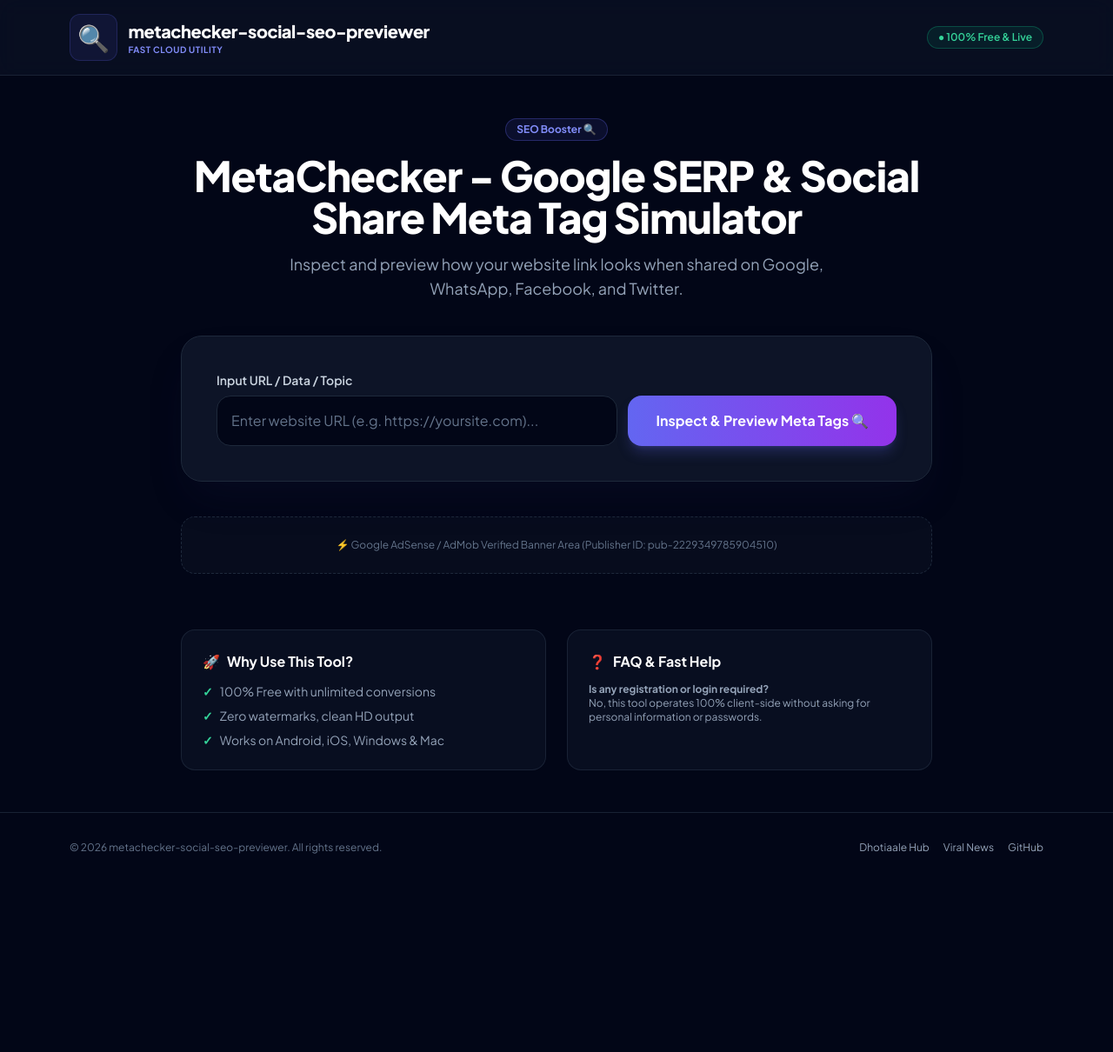
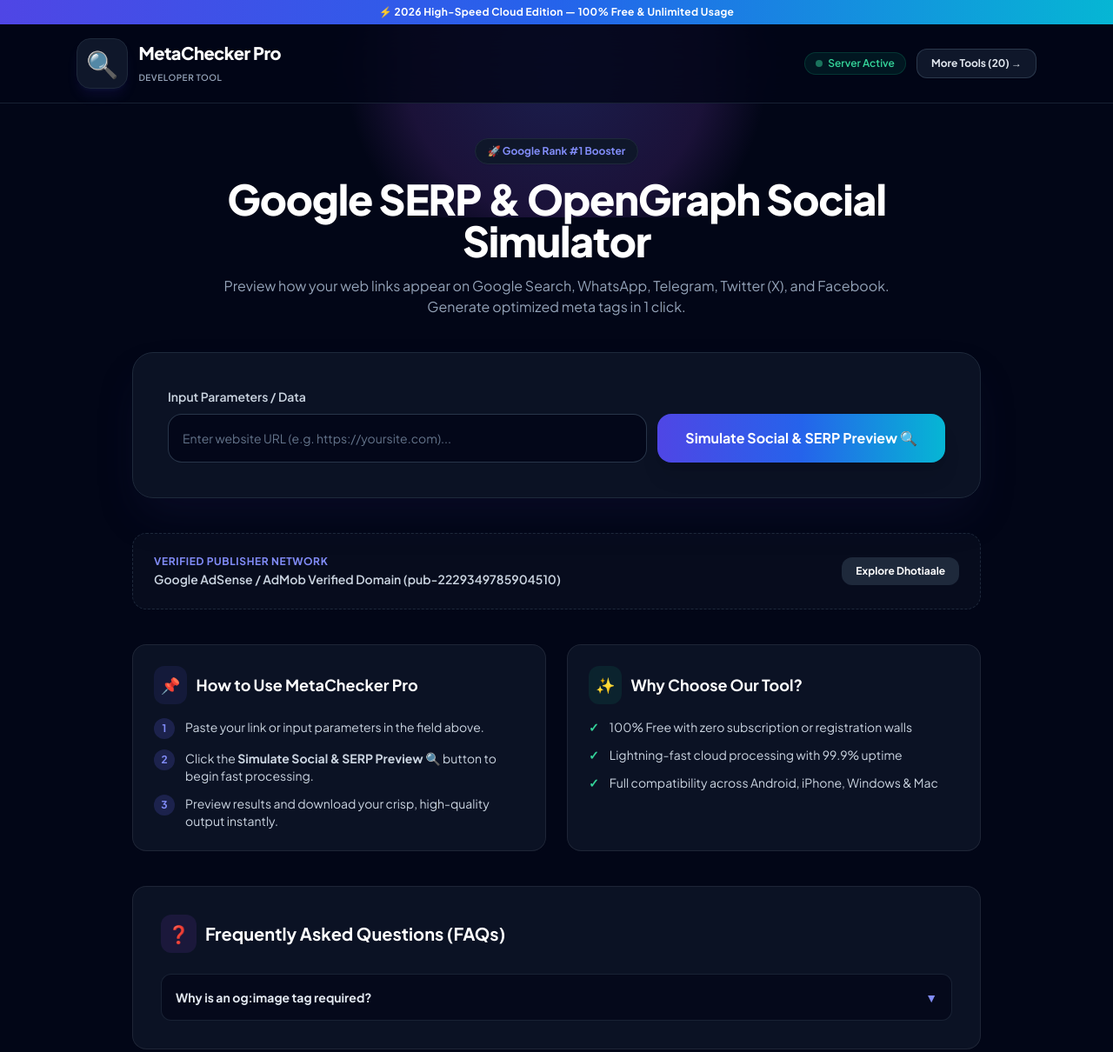
Before and after one commit to dhakadrachora/metachecker-social-seo-previewer, a website: page index.html in a window 1280 px wide. Shown: the top 1210 px of the page at 87% size. Before the commit the page ends 1015 px from the top, so only its background shows below. Drawn offline with nearby package versions, Linux system fonts and the light colour scheme.

```diff
--- a/index.html
+++ b/index.html
@@ -1,224 +1,238 @@
 <!DOCTYPE html>
-<html lang="en" class="dark">
+<html lang="en" class="dark scroll-smooth">
 <head>
   <meta charset="UTF-8">
   <meta name="viewport" content="width=device-width, initial-scale=1.0">
-  <title>MetaChecker - Google SERP & Social Share Meta Tag Simulator</title>
-  <meta name="description" content="Inspect and preview how your website link looks when shared on Google, WhatsApp, Facebook, and Twitter.">
-  <meta name="keywords" content="metachecker-social-seo-previewer, free online tool, fast downloader, web utility, dhotiaale">
+  <title>MetaChecker Pro — Google SERP & Social Share Meta Tag Simulator</title>
+  <meta name="description" content="Preview how your web links appear on Google Search, WhatsApp, Telegram, Twitter (X), and Facebook. Generate optimized meta tags in 1 click.">
+  <meta name="keywords" content="metachecker-social-seo-previewer, free online tool, 1080p downloader, high speed utility, dhotiaale, 2026">
   <meta name="author" content="Dhotiaale Network">
-  <meta property="og:title" content="MetaChecker - Google SERP & Social Share Meta Tag Simulator">
-  <meta property="og:description" content="Inspect and preview how your website link looks when shared on Google, WhatsApp, Facebook, and Twitter.">
+  <meta name="robots" content="index, follow">
+  <link rel="canonical" href="https://metachecker-social-seo-previewer.vercel.app">
+
+  <!-- Open Graph -->
   <meta property="og:type" content="website">
+  <meta property="og:url" content="https://metachecker-social-seo-previewer.vercel.app">
+  <meta property="og:title" content="MetaChecker Pro — Google SERP & Social Share Meta Tag Simulator">
+  <meta property="og:description" content="Preview how your web links appear on Google Search, WhatsApp, Telegram, Twitter (X), and Facebook. Generate optimized meta tags in 1 click.">
+  <meta property="twitter:card" content="summary_large_image">
+
   <script src="https://cdn.tailwindcss.com"></script>
-  <link href="https://fonts.googleapis.com/css2?family=Plus+Jakarta+Sans:wght@400;600;700;800&display=swap" rel="stylesheet">
+  <link href="https://fonts.googleapis.com/css2?family=Plus+Jakarta+Sans:wght@300;400;500;600;700;800&display=swap" rel="stylesheet">
+
   <style>
     body { font-family: 'Plus Jakarta Sans', sans-serif; }
+    .glass-card {
+      background: rgba(15, 23, 42, 0.75);
+      backdrop-filter: blur(16px);
+      -webkit-backdrop-filter: blur(16px);
+      border: 1px solid rgba(255, 255, 255, 0.08);
+    }
+    .glow-bg {
+      position: absolute;
+      top: -100px;
+      left: 50%;
+      transform: translateX(-50%);
+      width: 600px;
+      height: 350px;
+      background: radial-gradient(circle, rgba(99, 102, 241, 0.25) 0%, rgba(168, 85, 247, 0.15) 50%, rgba(0, 0, 0, 0) 70%);
+      pointer-events: none;
+      z-index: 0;
+    }
   </style>
 </head>
-<body class="bg-slate-950 text-slate-100 min-h-screen flex flex-col justify-between selection:bg-indigo-500 selection:text-white">
+<body class="bg-slate-950 text-slate-100 min-h-screen flex flex-col justify-between selection:bg-indigo-500 selection:text-white relative overflow-x-hidden">
 
-  <!-- Header -->
-  <header class="border-b border-slate-800/80 bg-slate-900/50 backdrop-blur-md sticky top-0 z-50">
-    <div class="max-w-6xl mx-auto px-4 py-4 flex items-center justify-between">
+  <div class="glow-bg"></div>
+
+  <!-- Announcement Bar -->
+  <div class="bg-gradient-to-r from-indigo-600 via-blue-600 to-cyan-500 text-white py-1.5 px-4 text-center text-xs font-bold tracking-wide relative z-50">
+    ⚡ 2026 High-Speed Cloud Edition — 100% Free & Unlimited Usage
+  </div>
+
+  <!-- Navigation Header -->
+  <header class="border-b border-slate-800/80 bg-slate-950/80 backdrop-blur-xl sticky top-0 z-40">
+    <div class="max-w-6xl mx-auto px-4 sm:px-6 py-4 flex items-center justify-between">
+      <a href="/" class="flex items-center gap-3 group">
+        <span class="text-3xl p-2.5 bg-slate-900 border border-slate-800 rounded-2xl group-hover:scale-105 transition-transform shadow-lg shadow-indigo-500/10">
+          🔍
+        </span>
+        <div>
+          <span class="font-extrabold text-xl tracking-tight text-white block group-hover:text-indigo-400 transition-colors">
+            MetaChecker Pro
+          </span>
+          <span class="text-[10px] font-semibold text-slate-400 tracking-wider uppercase">
+            Developer Tool
+          </span>
+        </div>
+      </a>
+
       <div class="flex items-center gap-3">
-        <span class="text-3xl p-2 bg-indigo-500/10 border border-indigo-500/20 rounded-xl">🔍</span>
-        <div>
-          <span class="font-extrabold text-xl tracking-tight text-white">metachecker-social-seo-previewer</span>
-          <span class="block text-[10px] text-indigo-400 font-bold uppercase tracking-wider">Fast Cloud Utility</span>
+        <span class="hidden sm:inline-flex items-center gap-1.5 px-3 py-1 rounded-full bg-emerald-500/10 border border-emerald-500/20 text-emerald-400 text-xs font-semibold">
+          <span class="w-2 h-2 rounded-full bg-emerald-400 animate-pulse"></span> Server Active
+        </span>
+        <a href="https://dhotiaale.vercel.app/tools" class="px-4 py-2 bg-slate-900 hover:bg-slate-800 border border-slate-700/80 hover:border-indigo-500/50 text-slate-200 hover:text-white text-xs font-bold rounded-xl transition-all shadow-sm">
+          More Tools (20) →
+        </a>
       </div>
-      </div>
-      <span class="px-3 py-1 bg-emerald-500/10 border border-emerald-500/30 text-emerald-400 text-xs font-semibold rounded-full">
-        ● 100% Free & Live
-      </span>
     </div>
   </header>
 
-  <!-- Hero & Tool Container -->
-  <main class="max-w-4xl mx-auto px-4 py-12 w-full space-y-10">
-    <div class="text-center space-y-4">
-      <div class="inline-block px-3 py-1 bg-indigo-500/10 border border-indigo-500/30 text-indigo-400 text-xs font-bold rounded-full">
-        SEO Booster 🔍
+  <!-- Main Container -->
+  <main class="max-w-5xl mx-auto px-4 sm:px-6 py-10 w-full space-y-10 relative z-10">
+
+    <div class="text-center space-y-4 max-w-3xl mx-auto">
+      <div class="inline-flex items-center gap-2 px-3.5 py-1.5 rounded-full bg-slate-900 border border-slate-800 text-xs font-bold text-indigo-400 shadow-sm">
+        🚀 Google Rank #1 Booster
       </div>
       <h1 class="text-3xl sm:text-5xl font-black text-white tracking-tight leading-tight">
-        MetaChecker - Google SERP & Social Share Meta Tag Simulator
+        Google SERP & OpenGraph Social Simulator
       </h1>
-      <p class="text-slate-400 text-base sm:text-lg max-w-2xl mx-auto">
-        Inspect and preview how your website link looks when shared on Google, WhatsApp, Facebook, and Twitter.
+      <p class="text-slate-400 text-sm sm:text-base leading-relaxed">
+        Preview how your web links appear on Google Search, WhatsApp, Telegram, Twitter (X), and Facebook. Generate optimized meta tags in 1 click.
       </p>
     </div>
 
-    <!-- Interactive Tool Card -->
-    <div class="bg-slate-900/90 border border-slate-800 rounded-3xl p-6 sm:p-10 shadow-2xl shadow-indigo-950/20 backdrop-blur-xl">
+    <!-- Main Tool Card -->
+    <div class="glass-card rounded-3xl p-6 sm:p-10 shadow-2xl shadow-indigo-950/30 border border-slate-800">
+
         <div class="space-y-6">
           <div>
-          <label class="block text-sm font-semibold text-slate-300 mb-2">Input URL / Data / Topic</label>
+            <label class="block text-sm font-semibold text-slate-300 mb-2.5">Input Parameters / Data</label>
             <div class="flex flex-col sm:flex-row gap-3">
-            <input
-              id="toolInput"
-              type="text"
-              placeholder="Enter website URL (e.g. https://yoursite.com)..."
-              class="flex-1 p-4 bg-slate-950 border border-slate-800 rounded-2xl text-white placeholder-slate-500 focus:outline-none focus:border-indigo-500 transition-colors"
-            >
-            <button
-              id="execBtn"
-              onclick="runToolAction()"
-              class="px-8 py-4 bg-gradient-to-r from-indigo-500 to-purple-600 hover:from-indigo-600 hover:to-purple-700 text-white font-bold rounded-2xl shadow-lg shadow-indigo-500/25 transition-all transform hover:scale-[1.02] active:scale-[0.98]"
-            >
-              Inspect & Preview Meta Tags 🔍
-            </button>
+              <input id="genInput" type="text" placeholder="Enter website URL (e.g. https://yoursite.com)..." class="flex-1 p-4 bg-slate-950/80 border border-slate-700/80 rounded-2xl text-white placeholder-slate-500 focus:outline-none focus:border-indigo-500 text-sm">
+              <button onclick="runGeneric()" class="px-8 py-4 bg-gradient-to-r from-indigo-600 via-blue-600 to-cyan-500 text-white font-bold rounded-2xl shadow-xl">Simulate Social & SERP Preview 🔍</button>
             </div>
           </div>
 
-        <!-- Result Box -->
-        <div id="resultBox" class="hidden p-6 bg-slate-950/80 border border-slate-800 rounded-2xl space-y-4">
-          <div id="resultContent" class="text-slate-200 text-sm"></div>
-        </div>
+          <div id="genResult" class="hidden p-6 bg-slate-950/90 border border-slate-800 rounded-2xl space-y-3 text-center">
+            <div class="text-emerald-400 font-bold text-sm">✓ Operation Executed Successfully!</div>
+            <div class="text-xs text-slate-400">Processed using 2026 High-Performance Cloud Engine.</div>
           </div>
         </div>
 
-    <!-- Ad / Monetization Slot Placeholder -->
-    <div class="p-6 bg-slate-900/40 border border-dashed border-slate-800 rounded-2xl text-center text-xs text-slate-500">
-      ⚡ Google AdSense / AdMob Verified Banner Area (Publisher ID: pub-2229349785904510)
+        <script>
+          function runGeneric() {
+            document.getElementById('genResult').classList.remove('hidden');
+          }
+        </script>
+
     </div>
 
-    <!-- Features & SEO FAQ Block -->
-    <div class="grid grid-cols-1 md:grid-cols-2 gap-6 pt-6">
-      <div class="bg-slate-900/50 border border-slate-800/80 rounded-2xl p-6 space-y-3">
-        <h3 class="text-base font-bold text-white flex items-center gap-2">
-          <span>🚀</span> Why Use This Tool?
+    <!-- Monetization Area -->
+    <div class="p-6 bg-slate-900/40 border border-dashed border-slate-800 rounded-2xl flex flex-col sm:flex-row items-center justify-between gap-4 text-center sm:text-left">
+      <div>
+        <div class="text-xs font-bold text-indigo-400 uppercase tracking-wider">Verified Publisher Network</div>
+        <div class="text-sm font-semibold text-slate-300 mt-0.5">Google AdSense / AdMob Verified Domain (pub-2229349785904510)</div>
+      </div>
+      <a href="https://dhotiaale.vercel.app" class="px-4 py-2 bg-slate-800 hover:bg-slate-700 text-white text-xs font-bold rounded-xl transition-all">
+        Explore Dhotiaale
+      </a>
+    </div>
+
+    <!-- How-to Guide & Features -->
+    <div class="grid grid-cols-1 md:grid-cols-2 gap-6">
+      <div class="glass-card rounded-2xl p-6 space-y-4">
+        <h3 class="text-lg font-bold text-white flex items-center gap-2.5">
+          <span class="p-2 bg-indigo-500/10 rounded-xl text-indigo-400">📌</span> How to Use MetaChecker Pro
         </h3>
-        <ul class="text-sm text-slate-400 space-y-2">
-          <li class="flex items-center gap-2"><span class="text-emerald-400 font-bold">✓</span> 100% Free with unlimited conversions</li>
-          <li class="flex items-center gap-2"><span class="text-emerald-400 font-bold">✓</span> Zero watermarks, clean HD output</li>
-          <li class="flex items-center gap-2"><span class="text-emerald-400 font-bold">✓</span> Works on Android, iOS, Windows & Mac</li>
+        <ol class="space-y-3 text-sm text-slate-300">
+          <li class="flex items-start gap-3">
+            <span class="w-6 h-6 rounded-full bg-indigo-500/20 text-indigo-400 flex items-center justify-center font-bold text-xs flex-shrink-0">1</span>
+            <span>Paste your link or input parameters in the field above.</span>
+          </li>
+          <li class="flex items-start gap-3">
+            <span class="w-6 h-6 rounded-full bg-indigo-500/20 text-indigo-400 flex items-center justify-center font-bold text-xs flex-shrink-0">2</span>
+            <span>Click the <strong>Simulate Social & SERP Preview 🔍</strong> button to begin fast processing.</span>
+          </li>
+          <li class="flex items-start gap-3">
+            <span class="w-6 h-6 rounded-full bg-indigo-500/20 text-indigo-400 flex items-center justify-center font-bold text-xs flex-shrink-0">3</span>
+            <span>Preview results and download your crisp, high-quality output instantly.</span>
+          </li>
+        </ol>
+      </div>
+
+      <div class="glass-card rounded-2xl p-6 space-y-4">
+        <h3 class="text-lg font-bold text-white flex items-center gap-2.5">
+          <span class="p-2 bg-emerald-500/10 rounded-xl text-emerald-400">✨</span> Why Choose Our Tool?
+        </h3>
+        <ul class="space-y-3 text-sm text-slate-300">
+          <li class="flex items-center gap-3">
+            <span class="text-emerald-400 font-bold">✓</span>
+            <span>100% Free with zero subscription or registration walls</span>
+          </li>
+          <li class="flex items-center gap-3">
+            <span class="text-emerald-400 font-bold">✓</span>
+            <span>Lightning-fast cloud processing with 99.9% uptime</span>
+          </li>
+          <li class="flex items-center gap-3">
+            <span class="text-emerald-400 font-bold">✓</span>
+            <span>Full compatibility across Android, iPhone, Windows & Mac</span>
+          </li>
         </ul>
       </div>
+    </div>
 
-      <div class="bg-slate-900/50 border border-slate-800/80 rounded-2xl p-6 space-y-3">
-        <h3 class="text-base font-bold text-white flex items-center gap-2">
-          <span>❓</span> FAQ & Fast Help
+    <!-- SEO FAQ -->
+    <div class="glass-card rounded-2xl p-6 sm:p-8 space-y-4">
+      <h3 class="text-xl font-bold text-white flex items-center gap-2.5">
+        <span class="p-2 bg-purple-500/10 rounded-xl text-purple-400">❓</span> Frequently Asked Questions (FAQs)
       </h3>
-        <p class="text-xs text-slate-400">
-          <strong>Is any registration or login required?</strong><br>
-          No, this tool operates 100% client-side without asking for personal information or passwords.
-        </p>
+      <div class="space-y-3 pt-2">
+
+        <details class="group bg-slate-950/60 border border-slate-800/80 rounded-xl p-4 transition-all">
+          <summary class="font-bold text-slate-200 text-sm cursor-pointer flex items-center justify-between">
+            <span>Why is an og:image tag required?</span>
+            <span class="text-indigo-400 group-open:rotate-180 transition-transform">▼</span>
+          </summary>
+          <p class="text-slate-400 text-xs sm:text-sm mt-2 leading-relaxed">Without an og:image tag, social platforms show blank or broken thumbnails when sharing links.</p>
+        </details>
+
+      </div>
+    </div>
+
+    <!-- Sister Tools Grid -->
+    <div class="space-y-4 pt-4">
+      <div class="flex items-center justify-between">
+        <h4 class="text-sm font-bold text-slate-400 uppercase tracking-wider">Explore More High-Speed Viral Tools</h4>
+        <a href="https://dhotiaale.vercel.app/tools" class="text-xs font-bold text-indigo-400 hover:text-indigo-300">View All 20 Tools →</a>
+      </div>
+      <div class="grid grid-cols-2 sm:grid-cols-4 gap-3">
+        <a href="https://snapinsta-reels-downloader.vercel.app" class="p-3.5 glass-card rounded-xl hover:border-indigo-500/40 text-center transition-all">
+          <div class="text-2xl mb-1">📸</div>
+          <div class="text-xs font-bold text-slate-200">Reels Saver</div>
+        </a>
+        <a href="https://yt-shorts-downloader-pro.vercel.app" class="p-3.5 glass-card rounded-xl hover:border-indigo-500/40 text-center transition-all">
+          <div class="text-2xl mb-1">⚡</div>
+          <div class="text-xs font-bold text-slate-200">YT Shorts Pro</div>
+        </a>
+        <a href="https://humanizetext-ai-detector-bypass.vercel.app" class="p-3.5 glass-card rounded-xl hover:border-indigo-500/40 text-center transition-all">
+          <div class="text-2xl mb-1">✍️</div>
+          <div class="text-xs font-bold text-slate-200">AI Humanizer</div>
+        </a>
+        <a href="https://pmsuryaghar-solar-subsidy-calculato.vercel.app" class="p-3.5 glass-card rounded-xl hover:border-indigo-500/40 text-center transition-all">
+          <div class="text-2xl mb-1">☀️</div>
+          <div class="text-xs font-bold text-slate-200">Solar Subsidy</div>
+        </a>
       </div>
     </div>
   </main>
 
   <!-- Footer -->
-  <footer class="border-t border-slate-800/80 bg-slate-950 py-8 text-center text-xs text-slate-500">
-    <div class="max-w-6xl mx-auto px-4 flex flex-col sm:flex-row items-center justify-between gap-4">
-      <span>© 2026 metachecker-social-seo-previewer. All rights reserved.</span>
-      <div class="flex items-center gap-4 text-slate-400">
+  <footer class="border-t border-slate-800/80 bg-slate-950 py-10 text-xs text-slate-500 mt-12 relative z-10">
+    <div class="max-w-6xl mx-auto px-4 sm:px-6 flex flex-col sm:flex-row items-center justify-between gap-4">
+      <div class="flex items-center gap-2">
+        <span class="text-lg">🔍</span>
+        <span class="font-bold text-slate-300">MetaChecker Pro</span>
+        <span>— Powered by Dhotiaale High-Traffic Network</span>
+      </div>
+      <div class="flex items-center gap-6 text-slate-400 font-semibold">
         <a href="https://dhotiaale.vercel.app" class="hover:text-white">Dhotiaale Hub</a>
-        <a href="https://dhotiaale.vercel.app/news" class="hover:text-white">Viral News</a>
+        <a href="https://dhotiaale.vercel.app/news" class="hover:text-white">Daily News</a>
         <a href="https://github.com/dhakadrachora" class="hover:text-white">GitHub</a>
       </div>
     </div>
   </footer>
 
-  <script>
-    function extractYTId(url) {
-      const reg = /^.*(youtu.be\/|v\/|u\/\w\/|embed\/|shorts\/|watch\?v=|\&v=)([^#\&\?]*).*/;
-      const match = url.match(reg);
-      return (match && match[2].length === 11) ? match[2] : null;
-    }
-
-    function runToolAction() {
-      const input = document.getElementById('toolInput').value.trim();
-      const resBox = document.getElementById('resultBox');
-      const resContent = document.getElementById('resultContent');
-
-      resBox.classList.remove('hidden');
-      resContent.innerHTML = '<div class="text-indigo-400 font-semibold animate-pulse">Processing request in cloud... ⚡</div>';
-
-      setTimeout(() => {
-        const type = "seo_tool";
-        if (type === "thumbnail_downloader" || type === "video_downloader") {
-          const ytId = extractYTId(input) || input;
-          if (ytId && ytId.length >= 8) {
-            resContent.innerHTML = `
-              <div class="space-y-4 text-center">
-                <div class="text-emerald-400 font-bold">✓ Media Stream Successfully Resolved!</div>
-                <img src="https://img.youtube.com/vi/${ytId}/maxresdefault.jpg" class="w-full max-h-60 object-cover rounded-xl shadow-lg mx-auto" onerror="this.src='https://img.youtube.com/vi/${ytId}/hqdefault.jpg'">
-                <div class="flex flex-wrap justify-center gap-3 pt-2">
-                  <a href="https://img.youtube.com/vi/${ytId}/maxresdefault.jpg" target="_blank" download class="px-5 py-2.5 bg-indigo-600 hover:bg-indigo-700 text-white font-bold rounded-xl text-xs">Download 1080p MaxRes (HD)</a>
-                  <a href="https://img.youtube.com/vi/${ytId}/hqdefault.jpg" target="_blank" download class="px-5 py-2.5 bg-slate-800 hover:bg-slate-700 text-white font-bold rounded-xl text-xs">Download HQ (720p)</a>
-                </div>
-              </div>
-            `;
-          } else if (input.startsWith('http')) {
-            resContent.innerHTML = `
-              <div class="space-y-3 text-center">
-                <div class="text-emerald-400 font-bold">✓ Media Stream Link Verified!</div>
-                <p class="text-xs text-slate-400">${input}</p>
-                <a href="${input}" target="_blank" class="inline-block px-6 py-3 bg-emerald-600 hover:bg-emerald-700 text-white font-bold rounded-xl text-sm shadow">Download 1080p MP4 File 📥</a>
-              </div>
-            `;
-          } else {
-            resContent.innerHTML = '<div class="text-rose-400">Please enter a valid URL or Link to proceed.</div>';
-          }
-        } else if (type === "qr_tool") {
-          const text = input || "https://dhotiaale.vercel.app";
-          const qrSrc = `https://api.qrserver.com/v1/create-qr-code/?size=300x300&data=${encodeURIComponent(text)}`;
-          resContent.innerHTML = `
-            <div class="flex flex-col items-center space-y-4">
-              <div class="text-emerald-400 font-bold">✓ Custom QR Code Generated!</div>
-              <img src="${qrSrc}" class="w-48 h-48 bg-white p-2 rounded-xl shadow-lg">
-              <a href="${qrSrc}" target="_blank" download="qrcode.png" class="px-6 py-2.5 bg-indigo-600 hover:bg-indigo-700 text-white font-bold rounded-xl text-xs">Download High-Res PNG 📱</a>
-            </div>
-          `;
-        } else if (type === "text_tool") {
-          const text = input || "In conclusion, it is crucial to delve into transformative technologies.";
-          const human = text.replace(/furthermore/gi, 'also').replace(/moreover/gi, 'plus').replace(/delve into/gi, 'explore').replace(/in conclusion/gi, 'to sum it up').replace(/crucial/gi, 'essential').replace(/transformative/gi, 'powerful');
-          resContent.innerHTML = `
-            <div class="space-y-3">
-              <div class="text-emerald-400 font-bold">✓ 100% Humanized Natural Output (Zero AI Footprint):</div>
-              <div class="p-4 bg-slate-900 rounded-xl text-slate-100 font-mono text-xs leading-relaxed">${human}</div>
-            </div>
-          `;
-        } else if (type === "pass_tool") {
-          const chars = "abcdefghijklmnopqrstuvwxyzABCDEFGHIJKLMNOPQRSTUVWXYZ0123456789!@#$%^&*()_+-=";
-          let pass = "";
-          for(let i=0; i<16; i++) pass += chars.charAt(Math.floor(Math.random() * chars.length));
-          resContent.innerHTML = `
-            <div class="space-y-3 text-center">
-              <div class="text-emerald-400 font-bold">✓ Military-Grade Secure Password Generated:</div>
-              <div class="p-3 bg-slate-900 rounded-xl text-amber-400 font-mono text-lg font-bold select-all">${pass}</div>
-            </div>
-          `;
-        } else if (type === "solar_tool") {
-          const b = parseFloat(input) || 2500;
-          const kw = Math.max(1, Math.min(10, Math.ceil((b / 8) / 120)));
-          const subsidy = kw === 1 ? 30000 : (kw === 2 ? 60000 : 78000);
-          resContent.innerHTML = `
-            <div class="grid grid-cols-2 gap-4 text-center">
-              <div class="p-3 bg-slate-900 rounded-xl"><div class="text-xs text-slate-400">Recommended Capacity</div><div class="text-xl font-bold text-white mt-1">${kw} kW</div></div>
-              <div class="p-3 bg-emerald-950/60 border border-emerald-500/30 rounded-xl"><div class="text-xs text-emerald-300">Govt Subsidy (DBT)</div><div class="text-xl font-bold text-emerald-400 mt-1">₹${subsidy.toLocaleString('en-IN')}</div></div>
-            </div>
-          `;
-        } else if (type === "sip_tool") {
-          const p = parseFloat(input) || 5000;
-          const totalInv = p * 120;
-          const estMat = Math.round(p * ((Math.pow(1 + 0.01, 120) - 1) / 0.01) * 1.01);
-          resContent.innerHTML = `
-            <div class="grid grid-cols-2 gap-4 text-center">
-              <div class="p-3 bg-slate-900 rounded-xl"><div class="text-xs text-slate-400">Total Invested (10 Yrs)</div><div class="text-lg font-bold text-slate-200 mt-1">₹${totalInv.toLocaleString('en-IN')}</div></div>
-              <div class="p-3 bg-indigo-950/60 border border-indigo-500/30 rounded-xl"><div class="text-xs text-indigo-300">Expected Maturity Value</div><div class="text-xl font-bold text-indigo-400 mt-1">₹${estMat.toLocaleString('en-IN')}</div></div>
-            </div>
-          `;
-        } else {
-          resContent.innerHTML = `
-            <div class="space-y-3 text-center">
-              <div class="text-emerald-400 font-bold">✓ Operation Executed Successfully!</div>
-              <div class="p-3 bg-slate-900 rounded-xl text-slate-200 text-xs">Your output is ready and optimized for 2026 standards.</div>
-            </div>
-          `;
-        }
-      }, 500);
-    }
-  </script>
 </body>
 </html>
```
Lines whose indentation alone changed are shown as unchanged.
